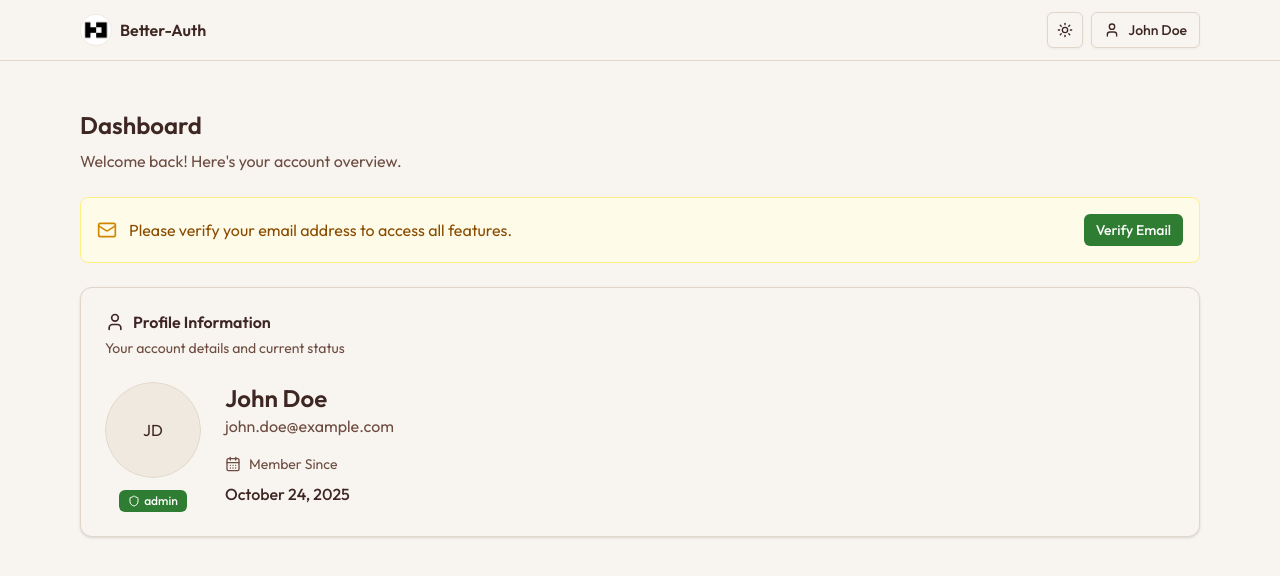
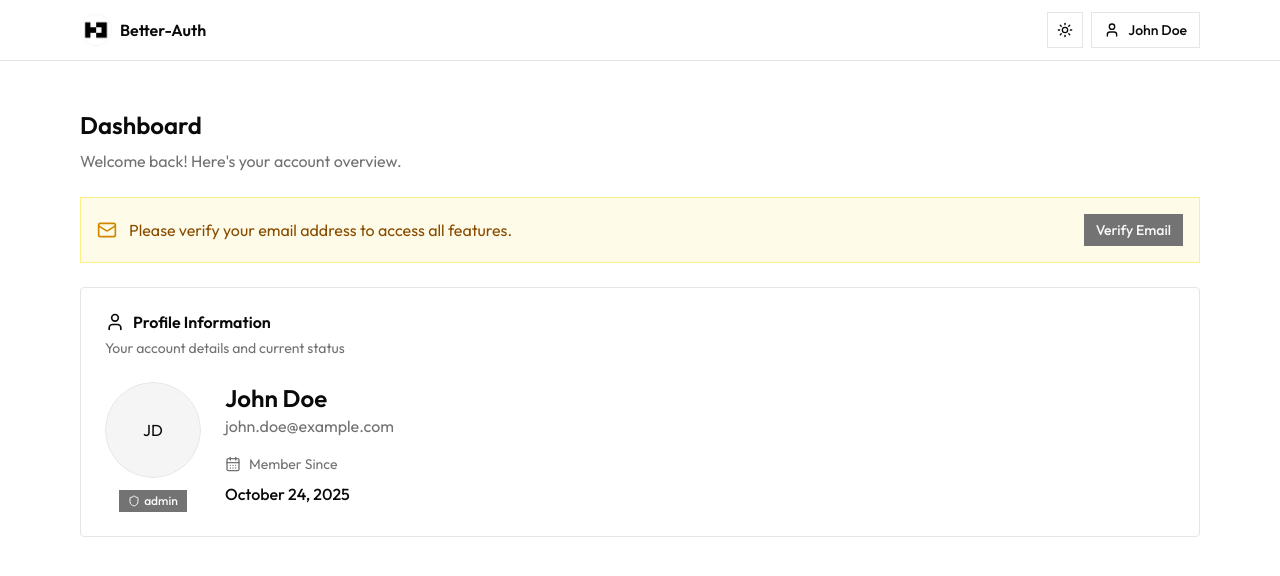
Before and after one commit to diegomillandev/better-auth-role, a Next.js app: page /dashboard in a window 1280 px wide. Shown: the top 576 px of the page. Built offline with nearby package versions, Linux system fonts and the light colour scheme.

Commit message:
add global CSS variables for theming and dark mode support

```diff
--- a/src/app/globals.css
+++ b/src/app/globals.css
@@ -2,6 +2,114 @@
 @import "tw-animate-css";
 
 @custom-variant dark (&:is(.dark *));
+
+:root {
+  --background: oklch(1.0000 0 0);
+  --foreground: oklch(0.1448 0 0);
+  --card: oklch(1.0000 0 0);
+  --card-foreground: oklch(0.1448 0 0);
+  --popover: oklch(1.0000 0 0);
+  --popover-foreground: oklch(0.1448 0 0);
+  --primary: oklch(0.5555 0 0);
+  --primary-foreground: oklch(0.9851 0 0);
+  --secondary: oklch(0.9702 0 0);
+  --secondary-foreground: oklch(0.2046 0 0);
+  --muted: oklch(0.9702 0 0);
+  --muted-foreground: oklch(0.5486 0 0);
+  --accent: oklch(0.9702 0 0);
+  --accent-foreground: oklch(0.2046 0 0);
+  --destructive: oklch(0.5830 0.2387 28.4765);
+  --destructive-foreground: oklch(0.9702 0 0);
+  --border: oklch(0.9219 0 0);
+  --input: oklch(0.9219 0 0);
+  --ring: oklch(0.7090 0 0);
+  --chart-1: oklch(0.5555 0 0);
+  --chart-2: oklch(0.5555 0 0);
+  --chart-3: oklch(0.5555 0 0);
+  --chart-4: oklch(0.5555 0 0);
+  --chart-5: oklch(0.5555 0 0);
+  --sidebar: oklch(0.9851 0 0);
+  --sidebar-foreground: oklch(0.1448 0 0);
+  --sidebar-primary: oklch(0.2046 0 0);
+  --sidebar-primary-foreground: oklch(0.9851 0 0);
+  --sidebar-accent: oklch(0.9702 0 0);
+  --sidebar-accent-foreground: oklch(0.2046 0 0);
+  --sidebar-border: oklch(0.9219 0 0);
+  --sidebar-ring: oklch(0.7090 0 0);
+  --font-sans: Geist Mono, monospace;
+  --font-serif: Geist Mono, monospace;
+  --font-mono: Geist Mono, monospace;
+  --radius: 0rem;
+  --shadow-x: 0px;
+  --shadow-y: 1px;
+  --shadow-blur: 0px;
+  --shadow-spread: 0px;
+  --shadow-opacity: 0;
+  --shadow-color: hsl(0 0% 0%);
+  --shadow-2xs: 0px 1px 0px 0px hsl(0 0% 0% / 0.00);
+  --shadow-xs: 0px 1px 0px 0px hsl(0 0% 0% / 0.00);
+  --shadow-sm: 0px 1px 0px 0px hsl(0 0% 0% / 0.00), 0px 1px 2px -1px hsl(0 0% 0% / 0.00);
+  --shadow: 0px 1px 0px 0px hsl(0 0% 0% / 0.00), 0px 1px 2px -1px hsl(0 0% 0% / 0.00);
+  --shadow-md: 0px 1px 0px 0px hsl(0 0% 0% / 0.00), 0px 2px 4px -1px hsl(0 0% 0% / 0.00);
+  --shadow-lg: 0px 1px 0px 0px hsl(0 0% 0% / 0.00), 0px 4px 6px -1px hsl(0 0% 0% / 0.00);
+  --shadow-xl: 0px 1px 0px 0px hsl(0 0% 0% / 0.00), 0px 8px 10px -1px hsl(0 0% 0% / 0.00);
+  --shadow-2xl: 0px 1px 0px 0px hsl(0 0% 0% / 0.00);
+  --tracking-normal: 0em;
+  --spacing: 0.25rem;
+}
+
+.dark {
+  --background: oklch(0.1448 0 0);
+  --foreground: oklch(0.9851 0 0);
+  --card: oklch(0.2134 0 0);
+  --card-foreground: oklch(0.9851 0 0);
+  --popover: oklch(0.2686 0 0);
+  --popover-foreground: oklch(0.9851 0 0);
+  --primary: oklch(0.5555 0 0);
+  --primary-foreground: oklch(0.9851 0 0);
+  --secondary: oklch(0.2686 0 0);
+  --secondary-foreground: oklch(0.9851 0 0);
+  --muted: oklch(0.2686 0 0);
+  --muted-foreground: oklch(0.7090 0 0);
+  --accent: oklch(0.3715 0 0);
+  --accent-foreground: oklch(0.9851 0 0);
+  --destructive: oklch(0.7022 0.1892 22.2279);
+  --destructive-foreground: oklch(0.2686 0 0);
+  --border: oklch(0.3407 0 0);
+  --input: oklch(0.4386 0 0);
+  --ring: oklch(0.5555 0 0);
+  --chart-1: oklch(0.5555 0 0);
+  --chart-2: oklch(0.5555 0 0);
+  --chart-3: oklch(0.5555 0 0);
+  --chart-4: oklch(0.5555 0 0);
+  --chart-5: oklch(0.5555 0 0);
+  --sidebar: oklch(0.2046 0 0);
+  --sidebar-foreground: oklch(0.9851 0 0);
+  --sidebar-primary: oklch(0.9851 0 0);
+  --sidebar-primary-foreground: oklch(0.2046 0 0);
+  --sidebar-accent: oklch(0.2686 0 0);
+  --sidebar-accent-foreground: oklch(0.9851 0 0);
+  --sidebar-border: oklch(1.0000 0 0);
+  --sidebar-ring: oklch(0.4386 0 0);
+  --font-sans: Geist Mono, monospace;
+  --font-serif: Geist Mono, monospace;
+  --font-mono: Geist Mono, monospace;
+  --radius: 0rem;
+  --shadow-x: 0px;
+  --shadow-y: 1px;
+  --shadow-blur: 0px;
+  --shadow-spread: 0px;
+  --shadow-opacity: 0;
+  --shadow-color: hsl(0 0% 0%);
+  --shadow-2xs: 0px 1px 0px 0px hsl(0 0% 0% / 0.00);
+  --shadow-xs: 0px 1px 0px 0px hsl(0 0% 0% / 0.00);
+  --shadow-sm: 0px 1px 0px 0px hsl(0 0% 0% / 0.00), 0px 1px 2px -1px hsl(0 0% 0% / 0.00);
+  --shadow: 0px 1px 0px 0px hsl(0 0% 0% / 0.00), 0px 1px 2px -1px hsl(0 0% 0% / 0.00);
+  --shadow-md: 0px 1px 0px 0px hsl(0 0% 0% / 0.00), 0px 2px 4px -1px hsl(0 0% 0% / 0.00);
+  --shadow-lg: 0px 1px 0px 0px hsl(0 0% 0% / 0.00), 0px 4px 6px -1px hsl(0 0% 0% / 0.00);
+  --shadow-xl: 0px 1px 0px 0px hsl(0 0% 0% / 0.00), 0px 8px 10px -1px hsl(0 0% 0% / 0.00);
+  --shadow-2xl: 0px 1px 0px 0px hsl(0 0% 0% / 0.00);
+}
 
 @theme inline {
   --color-background: var(--background);
@@ -55,111 +163,6 @@
   --shadow-xl: var(--shadow-xl);
   --shadow-2xl: var(--shadow-2xl);
 }
-
-:root {
-  --background: oklch(0.9711 0.0074 80.7211);
-  --foreground: oklch(0.3 0.0358 30.2042);
-  --card: oklch(0.9711 0.0074 80.7211);
-  --card-foreground: oklch(0.3 0.0358 30.2042);
-  --popover: oklch(0.9711 0.0074 80.7211);
-  --popover-foreground: oklch(0.3 0.0358 30.2042);
-  --primary: oklch(0.5234 0.1347 144.1672);
-  --primary-foreground: oklch(1 0 0);
-  --secondary: oklch(0.9571 0.021 147.636);
-  --secondary-foreground: oklch(0.4254 0.1159 144.3078);
-  --muted: oklch(0.937 0.0142 74.4218);
-  --muted-foreground: oklch(0.4495 0.0486 39.211);
-  --accent: oklch(0.8952 0.0504 146.0366);
-  --accent-foreground: oklch(0.4254 0.1159 144.3078);
-  --destructive: oklch(0.5386 0.1937 26.7249);
-  --destructive-foreground: oklch(1 0 0);
-  --border: oklch(0.8805 0.0208 74.6428);
-  --input: oklch(0.8805 0.0208 74.6428);
-  --ring: oklch(0.5234 0.1347 144.1672);
-  --chart-1: oklch(0.6731 0.1624 144.2083);
-  --chart-2: oklch(0.5752 0.1446 144.1813);
-  --chart-3: oklch(0.5234 0.1347 144.1672);
-  --chart-4: oklch(0.4254 0.1159 144.3078);
-  --chart-5: oklch(0.2157 0.0453 145.7256);
-  --sidebar: oklch(0.937 0.0142 74.4218);
-  --sidebar-foreground: oklch(0.3 0.0358 30.2042);
-  --sidebar-primary: oklch(0.5234 0.1347 144.1672);
-  --sidebar-primary-foreground: oklch(1 0 0);
-  --sidebar-accent: oklch(0.8952 0.0504 146.0366);
-  --sidebar-accent-foreground: oklch(0.4254 0.1159 144.3078);
-  --sidebar-border: oklch(0.8805 0.0208 74.6428);
-  --sidebar-ring: oklch(0.5234 0.1347 144.1672);
-  --font-sans: Montserrat, sans-serif;
-  --font-serif: Merriweather, serif;
-  --font-mono: Source Code Pro, monospace;
-  --radius: 0.5rem;
-  --shadow-2xs: 0 1px 3px 0px hsl(0 0% 0% / 0.05);
-  --shadow-xs: 0 1px 3px 0px hsl(0 0% 0% / 0.05);
-  --shadow-sm: 0 1px 3px 0px hsl(0 0% 0% / 0.1),
-    0 1px 2px -1px hsl(0 0% 0% / 0.1);
-  --shadow: 0 1px 3px 0px hsl(0 0% 0% / 0.1), 0 1px 2px -1px hsl(0 0% 0% / 0.1);
-  --shadow-md: 0 1px 3px 0px hsl(0 0% 0% / 0.1),
-    0 2px 4px -1px hsl(0 0% 0% / 0.1);
-  --shadow-lg: 0 1px 3px 0px hsl(0 0% 0% / 0.1),
-    0 4px 6px -1px hsl(0 0% 0% / 0.1);
-  --shadow-xl: 0 1px 3px 0px hsl(0 0% 0% / 0.1),
-    0 8px 10px -1px hsl(0 0% 0% / 0.1);
-  --shadow-2xl: 0 1px 3px 0px hsl(0 0% 0% / 0.25);
-  --tracking-normal: 0em;
-  --spacing: 0.25rem;
-}
-
-.dark {
-  --background: oklch(0.2683 0.0279 150.7681);
-  --foreground: oklch(0.9423 0.0097 72.6595);
-  --card: oklch(0.3327 0.0271 146.9867);
-  --card-foreground: oklch(0.9423 0.0097 72.6595);
-  --popover: oklch(0.3327 0.0271 146.9867);
-  --popover-foreground: oklch(0.9423 0.0097 72.6595);
-  --primary: oklch(0.6731 0.1624 144.2083);
-  --primary-foreground: oklch(0.2157 0.0453 145.7256);
-  --secondary: oklch(0.3942 0.0265 142.9926);
-  --secondary-foreground: oklch(0.897 0.0166 142.5518);
-  --muted: oklch(0.3327 0.0271 146.9867);
-  --muted-foreground: oklch(0.8579 0.0174 76.0955);
-  --accent: oklch(0.5752 0.1446 144.1813);
-  --accent-foreground: oklch(0.9423 0.0097 72.6595);
-  --destructive: oklch(0.5386 0.1937 26.7249);
-  --destructive-foreground: oklch(0.9423 0.0097 72.6595);
-  --border: oklch(0.3942 0.0265 142.9926);
-  --input: oklch(0.3942 0.0265 142.9926);
-  --ring: oklch(0.6731 0.1624 144.2083);
-  --chart-1: oklch(0.766 0.1179 145.295);
-  --chart-2: oklch(0.7185 0.1417 144.8887);
-  --chart-3: oklch(0.6731 0.1624 144.2083);
-  --chart-4: oklch(0.6291 0.1543 144.2031);
-  --chart-5: oklch(0.5752 0.1446 144.1813);
-  --sidebar: oklch(0.2683 0.0279 150.7681);
-  --sidebar-foreground: oklch(0.9423 0.0097 72.6595);
-  --sidebar-primary: oklch(0.6731 0.1624 144.2083);
-  --sidebar-primary-foreground: oklch(0.2157 0.0453 145.7256);
-  --sidebar-accent: oklch(0.5752 0.1446 144.1813);
-  --sidebar-accent-foreground: oklch(0.9423 0.0097 72.6595);
-  --sidebar-border: oklch(0.3942 0.0265 142.9926);
-  --sidebar-ring: oklch(0.6731 0.1624 144.2083);
-  --font-sans: Montserrat, sans-serif;
-  --font-serif: Merriweather, serif;
-  --font-mono: Source Code Pro, monospace;
-  --radius: 0.5rem;
-  --shadow-2xs: 0 1px 3px 0px hsl(0 0% 0% / 0.05);
-  --shadow-xs: 0 1px 3px 0px hsl(0 0% 0% / 0.05);
-  --shadow-sm: 0 1px 3px 0px hsl(0 0% 0% / 0.1),
-    0 1px 2px -1px hsl(0 0% 0% / 0.1);
-  --shadow: 0 1px 3px 0px hsl(0 0% 0% / 0.1), 0 1px 2px -1px hsl(0 0% 0% / 0.1);
-  --shadow-md: 0 1px 3px 0px hsl(0 0% 0% / 0.1),
-    0 2px 4px -1px hsl(0 0% 0% / 0.1);
-  --shadow-lg: 0 1px 3px 0px hsl(0 0% 0% / 0.1),
-    0 4px 6px -1px hsl(0 0% 0% / 0.1);
-  --shadow-xl: 0 1px 3px 0px hsl(0 0% 0% / 0.1),
-    0 8px 10px -1px hsl(0 0% 0% / 0.1);
-  --shadow-2xl: 0 1px 3px 0px hsl(0 0% 0% / 0.25);
-}
-
 @layer base {
   * {
     @apply border-border outline-ring/50;
```
Also changed, not shown: 1 other file (tests, documents, lock files or other folders).
